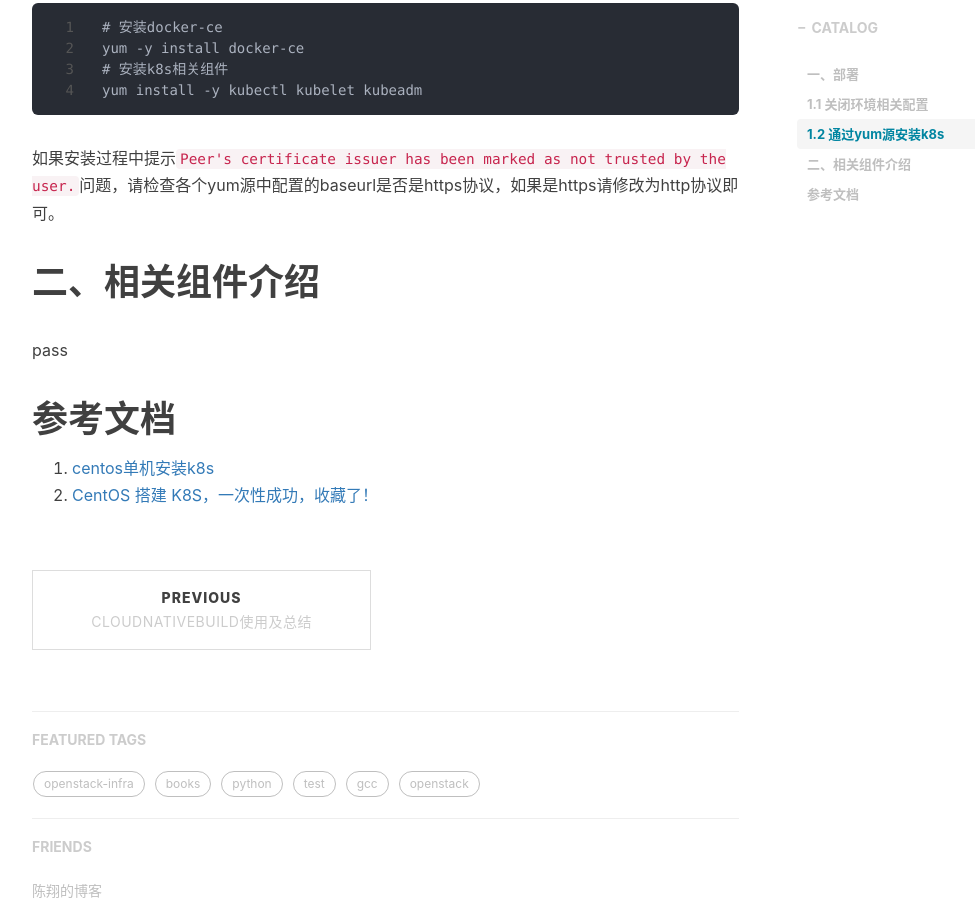
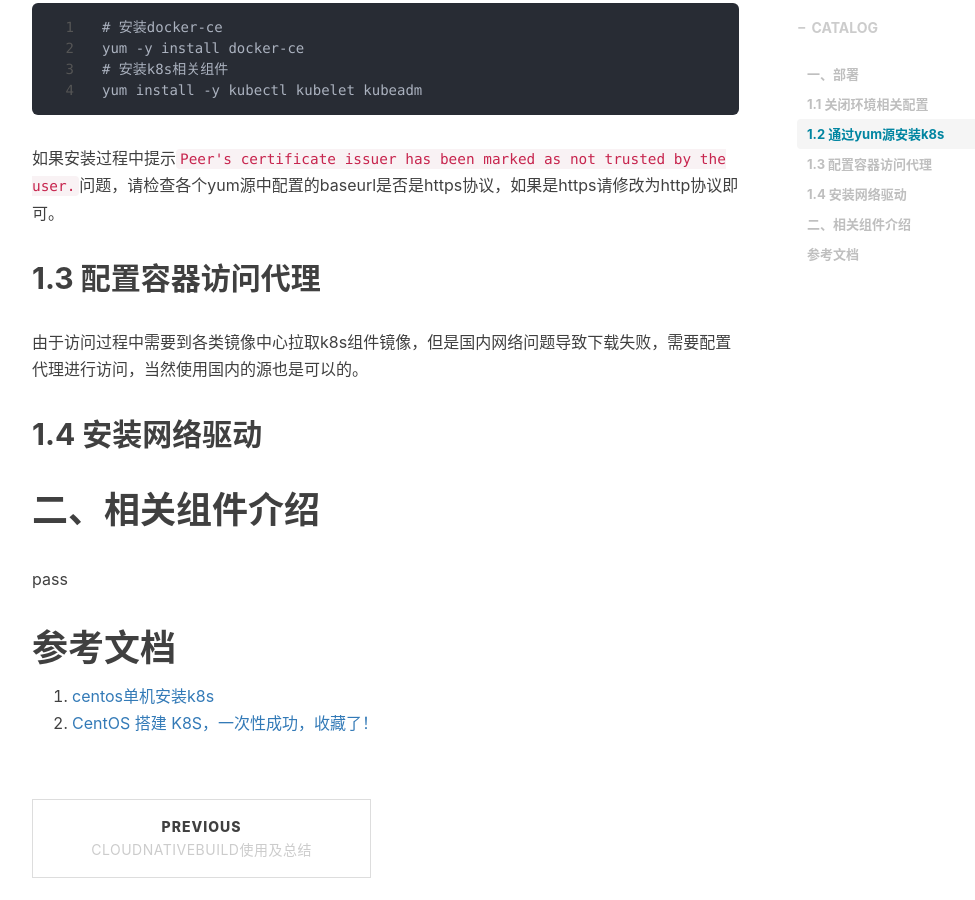
Before and after one commit to shihai1991/shihai1991.github.io, a Jekyll site: the page built from _posts/2022-09-14-K8S deployment.md, in a window 1280 px wide and 900 px high, scrolled down 1715 px. Shown: the whole window, without its empty margins (233-1208 px from the left). Built offline with Jekyll 4.4.1, drawn with Linux system fonts in a browser that asks for light colours; nearby versions of some CDN libraries; comment, search, counter and statistics services are not loaded.

Commit message:
Update 2022-09-14-K8S deployment.md

````diff
--- a/_posts/2022-09-14-K8S deployment.md
+++ b/_posts/2022-09-14-K8S deployment.md
@@ -63,6 +63,12 @@ yum install -y kubectl kubelet kubeadm
 ```
 如果安装过程中提示`Peer's certificate issuer has been marked as not trusted by the user.`问题，请检查各个yum源中配置的baseurl是否是https协议，如果是https请修改为http协议即可。
 
+
+## 1.3 配置容器访问代理
+由于访问过程中需要到各类镜像中心拉取k8s组件镜像，但是国内网络问题导致下载失败，需要配置代理进行访问，当然使用国内的源也是可以的。
+## 1.4 安装网络驱动
+
+
 # 二、相关组件介绍
 pass
 
````
